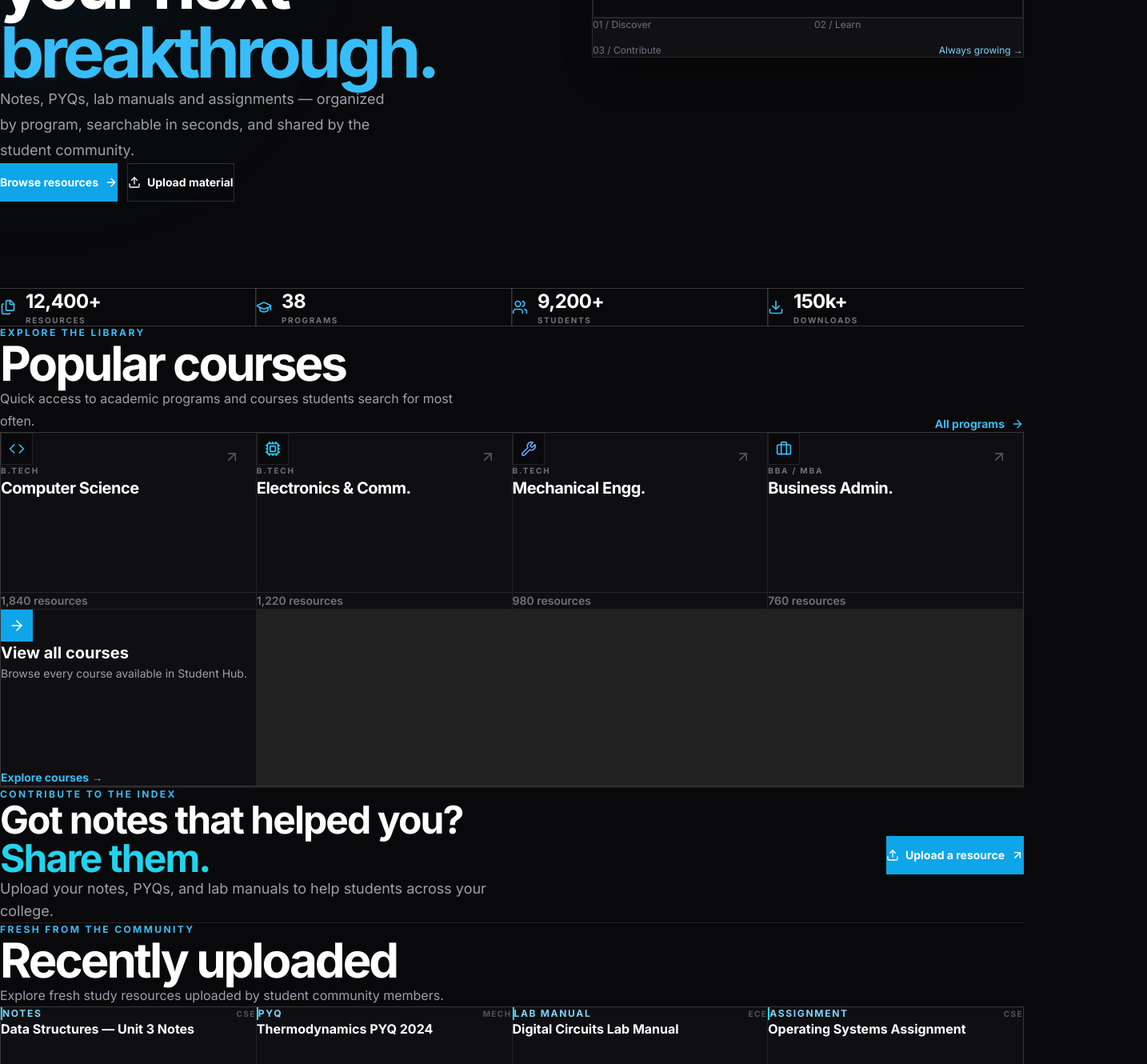
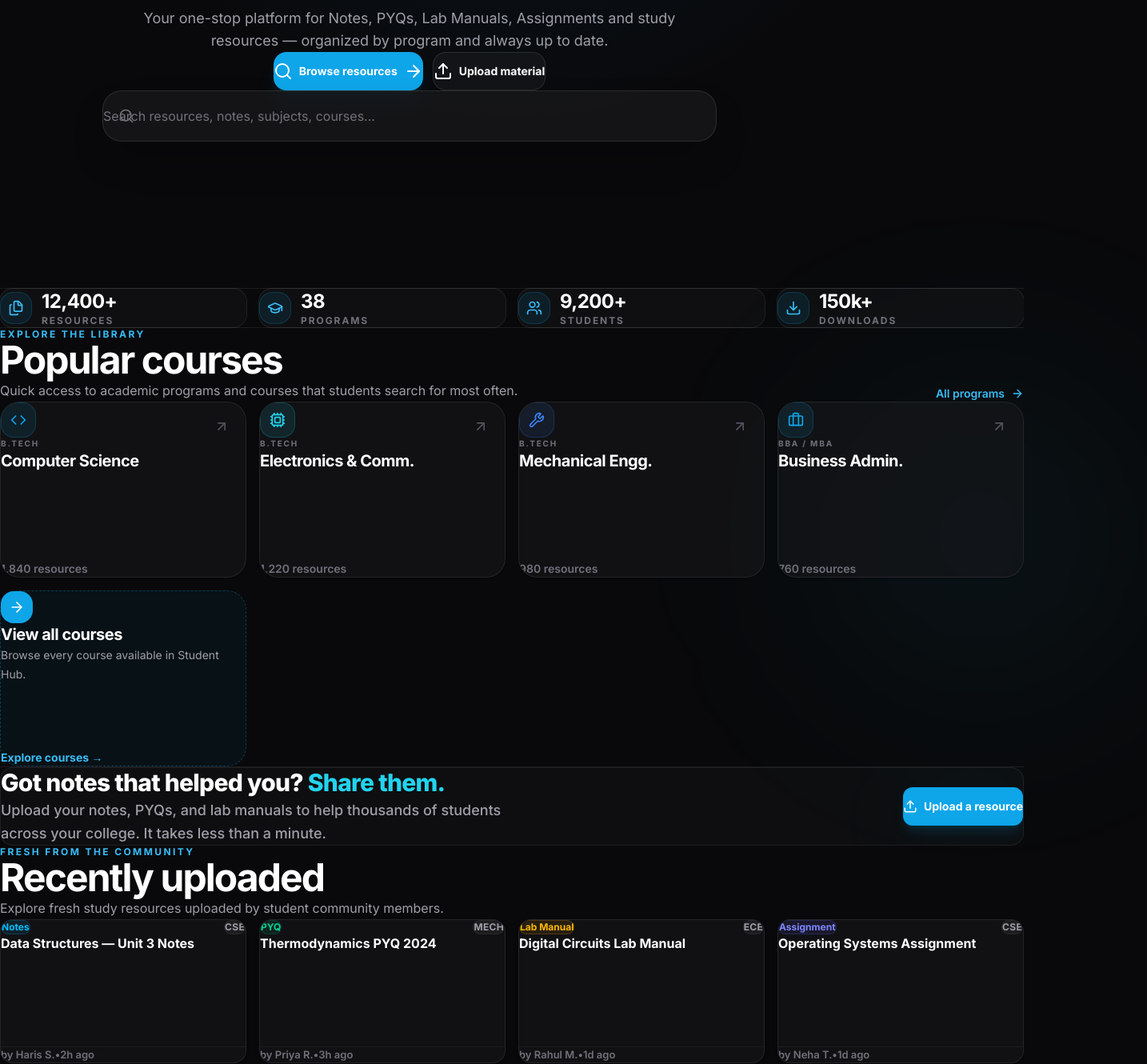
Before and after one commit to upadhyayaman001718-commits/Student-hub, a Next.js app: page / in a window 1280 px wide. Shown: the part 440-1770 px from the top of the page at 80% size, 1434 px wide, since content can reach past the window. Built offline with nearby package versions, Linux system fonts and the light colour scheme.

Commit message:
Revert "feat: revamp homepage layout and content for better user engagement"
This reverts commit d51b0e85418657560b43020c191d8cca3a9ad303.

```diff
--- a/src/app/page.tsx
+++ b/src/app/page.tsx
@@ -16,49 +16,62 @@ import Footer from "@/shared/components/layout/Footer";
 
 export default function Home() {
   const [search, setSearch] = useState("");
+
   const filteredResources = recentlyUploaded.filter((resource) =>
     resource.title.toLowerCase().includes(search.toLowerCase())
   );
 
   return (
     <div className="min-h-screen overflow-hidden bg-[#09090B] text-white selection:bg-[#0EA5E9]/30 selection:text-white">
+      <div className="pointer-events-none absolute inset-x-0 top-0 h-[680px] bg-[radial-gradient(ellipse_at_top,rgba(14,165,233,0.12),transparent_62%)]" />
+      <div className="pointer-events-none absolute right-[-12%] top-[900px] size-[420px] rounded-full bg-[#22D3EE]/5 blur-[130px]" />
+
       <Navbar />
-      <main className="mx-auto w-full max-w-[1320px] px-5 sm:px-8 lg:px-12">
-        <section aria-labelledby="hero-heading" className="relative grid min-h-[calc(100vh-72px)] items-center gap-14 py-20 xl:grid-cols-[1.1fr_0.9fr] xl:gap-20 xl:py-24">
-          <div className="pointer-events-none absolute -left-40 top-20 size-[420px] rounded-full bg-[#0EA5E9]/6 blur-[120px]" />
-          <div className="relative z-10 max-w-3xl">
-            <div className="mb-8 inline-flex items-center gap-2 border-l-2 border-[#22D3EE] pl-3 text-xs font-bold uppercase tracking-[0.22em] text-[#7DD3FC]">
-              <Sparkles className="size-3.5" /> Built by students, for students
-            </div>
-            <h1 id="hero-heading" className="max-w-3xl text-balance text-5xl font-bold leading-[0.98] tracking-[-0.06em] text-white sm:text-7xl lg:text-7xl xl:text-[88px]">
-              The knowledge base for your next <span className="text-[#38BDF8]">breakthrough.</span>
-            </h1>
-            <p className="mt-8 max-w-xl text-pretty text-lg leading-8 text-zinc-400">
-              Notes, PYQs, lab manuals and assignments — organized by program, searchable in seconds, and shared by the student community.
-            </p>
-            <div className="mt-10 flex flex-col gap-3 sm:flex-row">
-              <Link href="/programs" className="inline-flex h-12 items-center justify-center gap-2 bg-[#0EA5E9] px-6 text-sm font-bold text-white transition-all duration-300 hover:bg-[#0284C7] hover:shadow-lg hover:shadow-[#0EA5E9]/15">
-                Browse resources <ArrowRight className="size-4" />
-              </Link>
-              <Link href="/upload" className="inline-flex h-12 items-center justify-center gap-2 border border-white/15 px-6 text-sm font-bold text-white transition-colors hover:border-[#38BDF8]/60 hover:text-[#7DD3FC]"><Upload className="size-4" /> Upload material</Link>
-            </div>
+
+      <main className="relative z-10 mx-auto w-full max-w-[1320px] px-5 sm:px-8 lg:px-12">
+        <section aria-labelledby="hero-heading" className="mx-auto flex min-h-[calc(100vh-72px)] max-w-5xl flex-col items-center justify-center py-20 text-center sm:py-28">
+          <div className="mb-7 inline-flex items-center gap-2 rounded-full border border-[#0EA5E9]/20 bg-[#0EA5E9]/8 px-3.5 py-2 text-xs font-semibold tracking-wide text-[#7DD3FC]">
+            <Sparkles className="size-3.5" />
+            Built by students, for students
           </div>
-          <div className="relative z-10 border border-white/10 bg-[#111114] p-5 shadow-2xl shadow-black/30 sm:p-7">
-            <div className="mb-12 flex items-center justify-between border-b border-white/10 pb-4"><span className="text-xs font-bold uppercase tracking-[0.2em] text-zinc-500">Student Hub / Index</span><span className="size-2 rounded-full bg-[#22D3EE]" /></div>
-            <div className="space-y-5"><p className="text-sm text-zinc-500">Find the signal in the noise.</p><div className="group relative"><Search className="pointer-events-none absolute left-4 top-1/2 size-5 -translate-y-1/2 text-zinc-500 group-focus-within:text-[#38BDF8]" /><input id="resource-search" type="text" placeholder="Search resources, subjects, courses..." value={search} onChange={(e) => setSearch(e.target.value)} className="h-16 w-full border border-white/10 bg-[#09090B] pl-14 pr-4 text-sm text-white outline-none transition-colors placeholder:text-zinc-600 focus:border-[#0EA5E9]/70" /></div>{search.trim() !== "" && <div className="animate-fade-in"><SearchResults resources={filteredResources} /></div>}</div>
-            <div className="mt-16 grid grid-cols-2 gap-4 border-t border-white/10 pt-5 text-xs text-zinc-500"><span>01 / Discover</span><span>02 / Learn</span><span>03 / Contribute</span><span className="text-right text-[#7DD3FC]">Always growing →</span></div>
+          <h1 id="hero-heading" className="max-w-4xl text-balance text-5xl font-bold leading-[1.05] tracking-[-0.055em] text-white sm:text-7xl lg:text-[84px]">
+            Every resource, <span className="text-[#38BDF8]">one hub.</span>
+          </h1>
+          <p className="mt-7 max-w-2xl text-pretty text-base leading-7 text-zinc-400 sm:text-lg">
+            Your one-stop platform for Notes, PYQs, Lab Manuals, Assignments and study resources — organized by program and always up to date.
+          </p>
+          <div className="mt-10 flex w-full flex-col items-center justify-center gap-3 sm:w-auto sm:flex-row">
+            <Link href="/programs" className="inline-flex h-12 w-full items-center justify-center gap-2 rounded-xl bg-[#0EA5E9] px-6 text-sm font-bold text-white shadow-xl shadow-[#0EA5E9]/15 transition-all duration-300 hover:-translate-y-0.5 hover:bg-[#0284C7] sm:w-auto">
+              <Search data-icon="inline-start" /> Browse resources <ArrowRight data-icon="inline-end" />
+            </Link>
+            <Link href="/upload" className="inline-flex h-12 w-full items-center justify-center gap-2 rounded-xl border border-white/10 bg-white/[0.04] px-6 text-sm font-bold text-white transition-all duration-300 hover:-translate-y-0.5 hover:border-white/20 hover:bg-white/[0.08] sm:w-auto">
+              <Upload data-icon="inline-start" /> Upload material
+            </Link>
           </div>
+          <div className="group relative mt-14 w-full max-w-3xl">
+            <Search className="pointer-events-none absolute left-5 top-1/2 size-5 -translate-y-1/2 text-zinc-500 transition-colors group-focus-within:text-[#38BDF8]" />
+            <input type="text" placeholder="Search resources, notes, subjects, courses..." value={search} onChange={(e) => setSearch(e.target.value)} className="h-16 w-full rounded-2xl border border-white/10 bg-[#18181B]/80 pl-16 pr-5 text-base text-white shadow-2xl shadow-black/30 outline-none transition-all placeholder:text-zinc-500 focus:border-[#0EA5E9]/60 focus:ring-4 focus:ring-[#0EA5E9]/10" />
+          </div>
+          {search.trim() !== "" && <div className="mt-6 w-full animate-fade-in"><SearchResults resources={filteredResources} /></div>}
         </section>
 
-        <section aria-label="Student Hub statistics" className="grid grid-cols-2 border-y border-white/10 sm:grid-cols-4">
-          {stats.map((stat) => { const Icon = stat.icon; return <Card key={stat.subtitle} className="rounded-none border-0 border-r border-white/10 bg-transparent last:border-r-0"><CardContent className="flex items-center gap-3 p-5 sm:p-7"><Icon className="size-5 text-[#38BDF8]" /><div><h3 className="text-2xl font-bold tracking-tight text-white">{stat.title}</h3><p className="mt-1 text-[10px] font-bold uppercase tracking-[0.16em] text-zinc-500">{stat.subtitle}</p></div></CardContent></Card>; })}
+        <section aria-label="Student Hub statistics" className="grid grid-cols-2 gap-3 border-y border-white/8 py-5 sm:grid-cols-4 sm:gap-4 sm:py-6">
+          {stats.map((stat) => {
+            const Icon = stat.icon;
+            return <Card key={stat.subtitle} className="border-white/8 bg-white/[0.025] transition-all duration-300 hover:-translate-y-1 hover:border-[#0EA5E9]/30 hover:bg-white/[0.05]"><CardContent className="flex items-center gap-3 p-4 sm:p-5"><div className="flex size-10 shrink-0 items-center justify-center rounded-xl border border-[#0EA5E9]/20 bg-[#0EA5E9]/10 text-[#38BDF8]"><Icon className="size-5" /></div><div><h3 className="text-xl font-bold tracking-tight text-white sm:text-2xl">{stat.title}</h3><p className="mt-0.5 text-[10px] font-bold uppercase tracking-[0.16em] text-zinc-500 sm:text-xs">{stat.subtitle}</p></div></CardContent></Card>;
+          })}
         </section>
 
-        <section aria-labelledby="popular-courses-heading" className="border-b border-white/10 py-20 sm:py-28"><div className="flex flex-col justify-between gap-6 sm:flex-row sm:items-end"><div><p className="mb-4 text-xs font-bold uppercase tracking-[0.2em] text-[#38BDF8]">Explore the library</p><h2 id="popular-courses-heading" className="text-4xl font-bold tracking-[-0.05em] text-white sm:text-6xl">Popular courses</h2><p className="mt-4 max-w-xl text-base leading-7 text-zinc-400">Quick access to academic programs and courses students search for most often.</p></div><Link href="/programs" className="inline-flex items-center gap-2 text-sm font-bold text-[#38BDF8] hover:text-white">All programs <ArrowRight className="size-4" /></Link></div><div className="mt-12 grid grid-cols-1 gap-px border border-white/10 bg-white/10 sm:grid-cols-2 lg:grid-cols-3 xl:grid-cols-4">{programs.map((program) => <ProgramCard key={program.course} {...program} />)}<Link href="/programs" className="group flex min-h-[220px] flex-col justify-between bg-[#0F0F12] p-6 transition-colors hover:bg-[#15151A]"><div><div className="mb-8 flex size-10 items-center justify-center bg-[#0EA5E9] text-white"><ArrowRight className="size-5" /></div><h3 className="text-xl font-bold text-white">View all courses</h3><p className="mt-2 text-sm leading-6 text-zinc-400">Browse every course available in Student Hub.</p></div><span className="text-sm font-bold text-[#38BDF8]">Explore courses →</span></Link></div></section>
+        <section aria-labelledby="popular-courses-heading" className="border-b border-white/8 py-20 sm:py-28">
+          <div className="flex flex-col justify-between gap-5 sm:flex-row sm:items-end"><div><p className="mb-3 text-xs font-bold uppercase tracking-[0.2em] text-[#38BDF8]">Explore the library</p><h2 id="popular-courses-heading" className="text-3xl font-bold tracking-[-0.04em] text-white sm:text-5xl">Popular courses</h2><p className="mt-3 max-w-2xl text-base leading-7 text-zinc-400">Quick access to academic programs and courses that students search for most often.</p></div><Link href="/programs" className="inline-flex items-center gap-2 text-sm font-semibold text-[#38BDF8] transition-colors hover:text-white">All programs <ArrowRight className="size-4" /></Link></div>
+          <div className="mt-10 grid grid-cols-1 gap-4 sm:grid-cols-2 lg:grid-cols-3 xl:grid-cols-4">{programs.map((program) => <ProgramCard key={program.course} {...program} />)}<Link href="/programs" className="group flex min-h-[220px] flex-col justify-between rounded-2xl border border-dashed border-[#0EA5E9]/30 bg-[#0EA5E9]/5 p-6 transition-all duration-300 hover:-translate-y-1 hover:bg-[#0EA5E9]/10"><div><div className="mb-5 flex size-10 items-center justify-center rounded-xl bg-[#0EA5E9] text-white"><ArrowRight className="size-5" /></div><h3 className="text-xl font-bold tracking-tight text-white">View all courses</h3><p className="mt-2 text-sm leading-6 text-zinc-400">Browse every course available in Student Hub.</p></div><span className="text-sm font-bold text-[#38BDF8] transition-transform group-hover:translate-x-1">Explore courses →</span></Link></div>
+        </section>
 
         <UploadResourceSection />
-        <section aria-labelledby="recently-uploaded-heading" className="border-b border-white/10 py-20 sm:py-28"><p className="mb-4 text-xs font-bold uppercase tracking-[0.2em] text-[#38BDF8]">Fresh from the community</p><h2 id="recently-uploaded-heading" className="text-4xl font-bold tracking-[-0.05em] text-white sm:text-6xl">Recently uploaded</h2><p className="mt-4 max-w-xl text-base leading-7 text-zinc-400">Explore fresh study resources uploaded by student community members.</p><div className="mt-12 grid grid-cols-1 gap-px border border-white/10 bg-white/10 sm:grid-cols-2 lg:grid-cols-4">{recentlyUploaded.map((resource) => <RecentlyUploadedCard key={resource.title} {...resource} />)}</div></section>
-        <section aria-labelledby="recently-opened-heading" className="py-20 sm:py-28"><p className="mb-4 text-xs font-bold uppercase tracking-[0.2em] text-[#38BDF8]">Pick up where you left off</p><h2 id="recently-opened-heading" className="text-4xl font-bold tracking-[-0.05em] text-white sm:text-6xl">Recently opened</h2><p className="mt-4 max-w-xl text-base leading-7 text-zinc-400">Quick access to the study resources you opened and reviewed recently.</p><div className="mt-12 border border-dashed border-white/15 px-6 py-16 text-center"><p className="text-sm font-medium text-zinc-500">No recently opened items yet.</p></div></section>
+
+        <section aria-labelledby="recently-uploaded-heading" className="border-b border-white/8 py-20 sm:py-28"><div><p className="mb-3 text-xs font-bold uppercase tracking-[0.2em] text-[#38BDF8]">Fresh from the community</p><h2 id="recently-uploaded-heading" className="text-3xl font-bold tracking-[-0.04em] text-white sm:text-5xl">Recently uploaded</h2><p className="mt-3 max-w-2xl text-base leading-7 text-zinc-400">Explore fresh study resources uploaded by student community members.</p></div><div className="mt-10 grid grid-cols-1 gap-4 sm:grid-cols-2 lg:grid-cols-4">{recentlyUploaded.map((resource) => <RecentlyUploadedCard key={resource.title} {...resource} />)}</div></section>
+
+        <section aria-labelledby="recently-opened-heading" className="py-20 sm:py-28"><p className="mb-3 text-xs font-bold uppercase tracking-[0.2em] text-[#38BDF8]">Pick up where you left off</p><h2 id="recently-opened-heading" className="text-3xl font-bold tracking-[-0.04em] text-white sm:text-5xl">Recently opened</h2><p className="mt-3 max-w-2xl text-base leading-7 text-zinc-400">Quick access to the study resources you opened and reviewed recently.</p><div className="mt-10 rounded-2xl border border-dashed border-white/10 bg-white/[0.02] px-6 py-16 text-center"><p className="text-sm font-medium text-zinc-500">No recently opened items yet.</p></div></section>
       </main>
       <Footer />
     </div>
--- a/src/shared/components/programs/ProgramCard.tsx
+++ b/src/shared/components/programs/ProgramCard.tsx
@@ -6,15 +6,16 @@ interface ProgramCardProps { course: string; program: string; slug: string; reso
 function ProgramCard({ course, program, slug, resourceCount = "0 resources" }: ProgramCardProps) {
   const getCourseConfig = (courseSlug: string) => {
     switch (courseSlug) {
-      case "computer-science": return { icon: Code, text: "text-[#38BDF8]" };
-      case "electronics-comm": return { icon: Cpu, text: "text-[#22D3EE]" };
-      case "mechanical-engg": return { icon: Wrench, text: "text-[#60A5FA]" };
-      case "business-admin": return { icon: Briefcase, text: "text-[#38BDF8]" };
-      default: return { icon: GraduationCap, text: "text-zinc-400" };
+      case "computer-science": return { icon: Code, bg: "bg-[#0EA5E9]/10", text: "text-[#0EA5E9]", border: "border-[#0EA5E9]/20" };
+      case "electronics-comm": return { icon: Cpu, bg: "bg-[#22D3EE]/10", text: "text-[#22D3EE]", border: "border-[#22D3EE]/20" };
+      case "mechanical-engg": return { icon: Wrench, bg: "bg-[#3B82F6]/10", text: "text-[#3B82F6]", border: "border-[#3B82F6]/20" };
+      case "business-admin": return { icon: Briefcase, bg: "bg-[#0EA5E9]/10", text: "text-[#0EA5E9]", border: "border-[#0EA5E9]/20" };
+      default: return { icon: GraduationCap, bg: "bg-zinc-500/10", text: "text-zinc-400", border: "border-zinc-500/20" };
     }
   };
-  const { icon: Icon, text } = getCourseConfig(slug);
-  return <Link href={`/programs/${slug}`} className="group relative flex min-h-[220px] flex-col justify-between bg-[#0F0F12] p-6 transition-colors duration-300 hover:bg-[#17171C]"><div className="absolute right-5 top-5 text-zinc-600 transition-colors group-hover:text-[#38BDF8]"><ArrowUpRight className="size-5" /></div><div><div className={`mb-7 flex size-10 items-center justify-center border border-white/10 bg-[#09090B] ${text}`}><Icon className="size-5" /></div><span className="block text-[10px] font-bold uppercase tracking-[0.18em] text-zinc-500">{program}</span><h3 className="mt-2 text-xl font-bold tracking-tight text-white transition-colors group-hover:text-[#38BDF8]">{course}</h3></div><div className="mt-6 border-t border-white/10 pt-4 text-sm font-semibold text-zinc-500">{resourceCount}</div></Link>;
+  const config = getCourseConfig(slug);
+  const Icon = config.icon;
+  return <Link href={`/programs/${slug}`} className="group relative flex min-h-[220px] flex-col justify-between overflow-hidden rounded-2xl border border-white/8 bg-[#18181B]/60 p-6 shadow-sm transition-all duration-300 hover:-translate-y-1 hover:border-[#0EA5E9]/35 hover:bg-[#18181B] hover:shadow-xl hover:shadow-black/20"><div className="absolute right-5 top-5 text-zinc-600 transition-colors group-hover:text-[#38BDF8]"><ArrowUpRight className="size-5" /></div><div><div className={`mb-6 flex size-11 items-center justify-center rounded-xl border ${config.bg} ${config.text} ${config.border}`}><Icon className="size-5" /></div><span className="block text-[10px] font-bold uppercase tracking-[0.18em] text-zinc-500">{program}</span><h3 className="mt-2 text-xl font-bold tracking-tight text-white transition-colors group-hover:text-[#38BDF8]">{course}</h3></div><div className="mt-6 text-sm font-semibold text-zinc-500 transition-colors group-hover:text-zinc-300">{resourceCount}</div></Link>;
 }
 
 export default ProgramCard;
--- a/src/shared/components/programs/RecentlyUploadedCard.tsx
+++ b/src/shared/components/programs/RecentlyUploadedCard.tsx
@@ -1,7 +1,69 @@
 "use client";
 
-interface RecentlyUploadedCardProps { title: string; sub: string; program: string; course: string; sem: number; filetype?: string; uploadedTime?: string; author?: string; }
+interface RecentlyUploadedCardProps {
+  title: string;
+  sub: string; // e.g. "Notes" | "PYQ" | "Lab Manual" | "Assignment"
+  program: string;
+  course: string;
+  sem: number;
+  filetype?: string; // e.g. "CSE" | "MECH" | "ECE" | "MBA"
+  uploadedTime?: string; // e.g. "2h ago"
+  author?: string; // e.g. "Haris S."
+}
 
-export default function RecentlyUploadedCard({ title, sub, filetype = "CSE", uploadedTime = "2h ago", author = "Student" }: RecentlyUploadedCardProps) {
-  return <div className="group flex min-h-[190px] cursor-pointer flex-col justify-between bg-[#0F0F12] p-6 transition-colors duration-300 hover:bg-[#17171C]"><div><div className="mb-8 flex items-center justify-between gap-2"><span className="border-l-2 border-[#22D3EE] pl-2 text-xs font-bold uppercase tracking-[0.14em] text-[#7DD3FC]">{sub}</span><span className="text-[10px] font-bold uppercase tracking-[0.14em] text-zinc-600">{filetype}</span></div><h4 className="line-clamp-2 text-base font-bold leading-snug text-white transition-colors group-hover:text-[#38BDF8]">{title}</h4></div><div className="mt-6 border-t border-white/10 pt-4 text-xs font-semibold text-zinc-500"><span>by {author}</span><span className="mx-2 text-zinc-700">/</span><span>{uploadedTime}</span></div></div>;
+export default function RecentlyUploadedCard({
+  title,
+  sub,
+  filetype = "CSE",
+  uploadedTime = "2h ago",
+  author = "Student",
+}: RecentlyUploadedCardProps) {
+  // Select color config based on resource type
+  const getTypeBadgeStyles = (type: string) => {
+    const normalized = type.toLowerCase();
+    if (normalized.includes("note")) {
+      return "bg-sky-500/10 text-sky-400 border-sky-500/20";
+    }
+    if (normalized.includes("pyq")) {
+      return "bg-emerald-500/10 text-emerald-400 border-emerald-500/20";
+    }
+    if (normalized.includes("lab") || normalized.includes("manual")) {
+      return "bg-amber-500/10 text-amber-400 border-amber-500/20";
+    }
+    // Default Assignment/Presentation style
+    return "bg-indigo-500/10 text-indigo-400 border-indigo-500/20";
+  };
+
+  const badgeClass = getTypeBadgeStyles(sub);
+
+  return (
+    <div className="group rounded-[16px] border border-white/8 bg-[#18181B]/60 p-[28px] flex flex-col justify-between h-full min-h-[180px] transition-all duration-300 hover:border-[#0EA5E9]/30 hover:bg-[#18181B] hover:-translate-y-[4px] hover:shadow-[0_8px_30px_rgb(0,0,0,0.5)] shadow-md relative overflow-hidden cursor-pointer">
+      {/* Subtle ambient hover glow */}
+      <div className="absolute -right-10 -bottom-10 w-32 h-32 bg-[#0EA5E9]/3 rounded-full blur-3xl opacity-0 group-hover:opacity-100 transition-opacity duration-500 pointer-events-none" />
+
+      <div className="space-y-4">
+        {/* Top Badges */}
+        <div className="flex items-center justify-between gap-2">
+          <span className={`inline-flex items-center rounded-full px-2.5 py-0.5 text-xs font-bold border ${badgeClass}`}>
+            {sub}
+          </span>
+          <span className="inline-flex items-center rounded-full bg-white/5 px-2.5 py-0.5 text-xs font-bold text-zinc-400 border border-white/5 uppercase tracking-wide">
+            {filetype}
+          </span>
+        </div>
+
+        {/* Title */}
+        <h4 className="text-[16px] font-bold text-white leading-snug line-clamp-2 group-hover:text-[#0EA5E9] transition-colors duration-200">
+          {title}
+        </h4>
+      </div>
+
+      {/* Bottom meta row */}
+      <div className="mt-6 pt-4 border-t border-white/5 flex items-center text-[13px] font-semibold text-zinc-500">
+        <span>by {author}</span>
+        <span className="mx-2">•</span>
+        <span>{uploadedTime}</span>
+      </div>
+    </div>
+  );
 }
--- a/src/shared/components/upload/UploadResourceSection.tsx
+++ b/src/shared/components/upload/UploadResourceSection.tsx
@@ -1,8 +1,32 @@
 "use client";
 
 import Link from "next/link";
-import { Upload, ArrowUpRight } from "lucide-react";
+import { Upload } from "lucide-react";
 
 export default function UploadResourceSection() {
-  return <section className="my-20 border-y border-white/10 py-12 sm:my-28 sm:py-16"><div className="flex flex-col justify-between gap-8 md:flex-row md:items-center"><div className="max-w-2xl"><p className="mb-4 text-xs font-bold uppercase tracking-[0.2em] text-[#38BDF8]">Contribute to the index</p><h2 className="text-3xl font-bold tracking-[-0.04em] text-white sm:text-5xl">Got notes that helped you? <span className="text-[#22D3EE]">Share them.</span></h2><p className="mt-5 text-base leading-7 text-zinc-400 sm:text-lg">Upload your notes, PYQs, and lab manuals to help students across your college.</p></div><Link href="/upload" className="inline-flex h-12 shrink-0 items-center justify-center gap-2 bg-[#0EA5E9] px-6 text-sm font-bold text-white transition-colors hover:bg-[#0284C7]"><Upload className="size-4" /> Upload a resource <ArrowUpRight className="size-4" /></Link></div></section>;
+  return (
+    <section className="border border-white/8 bg-[#18181B]/40 rounded-[16px] p-8 md:p-12 my-24 relative overflow-hidden">
+      {/* Background glow decorator */}
+      <div className="absolute top-0 right-0 w-32 h-32 bg-[#0EA5E9]/5 rounded-full blur-3xl pointer-events-none" />
+
+      <div className="flex flex-col md:flex-row md:items-center justify-between gap-8 relative z-10">
+        <div className="space-y-4 max-w-2xl text-left">
+          <h2 className="text-3xl font-extrabold tracking-tight text-white leading-tight">
+            Got notes that helped you? <span className="text-[#22D3EE]">Share them.</span>
+          </h2>
+          <p className="text-[18px] text-zinc-400 font-medium leading-relaxed">
+            Upload your notes, PYQs, and lab manuals to help thousands of students across your college. It takes less than a minute.
+          </p>
+        </div>
+
+        <Link
+          href="/upload"
+          className="inline-flex h-12 items-center justify-center gap-2 bg-[#0EA5E9] hover:bg-[#0EA5E9]/90 text-white rounded-[12px] px-6 text-sm font-bold shadow-lg shadow-[#0EA5E9]/15 hover:shadow-xl hover:shadow-[#0EA5E9]/20 hover:scale-[1.02] transition-all duration-250 cursor-pointer shrink-0"
+        >
+          <Upload className="h-4.5 w-4.5" />
+          Upload a resource
+        </Link>
+      </div>
+    </section>
+  );
 }
```
